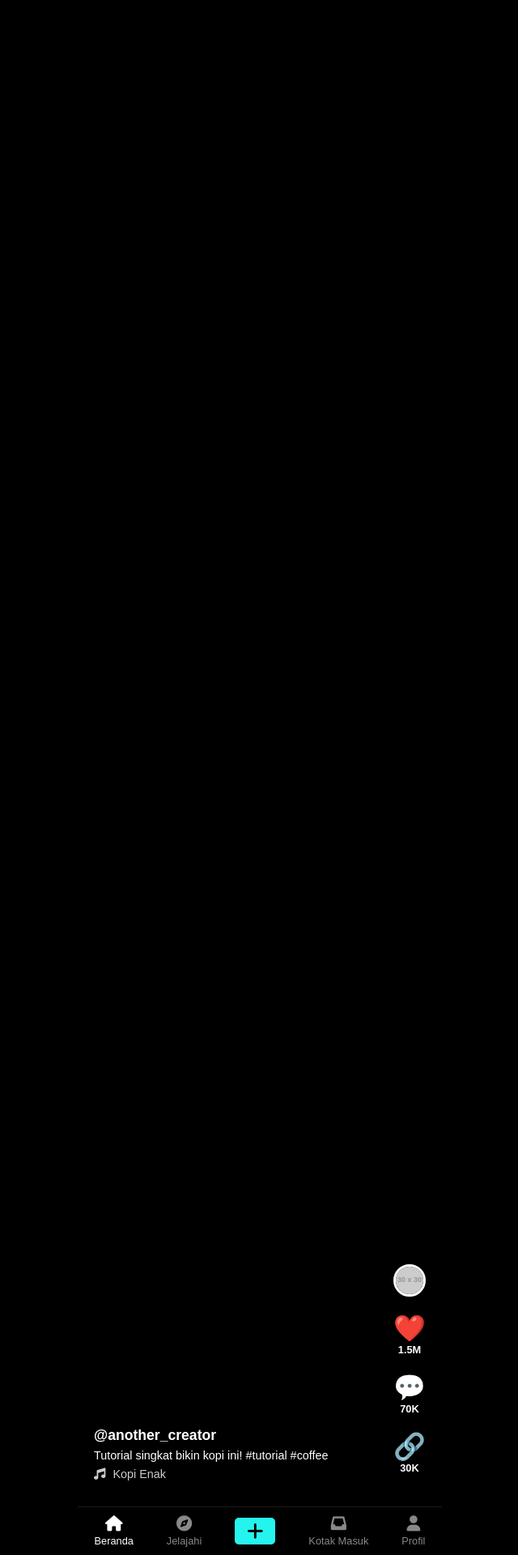
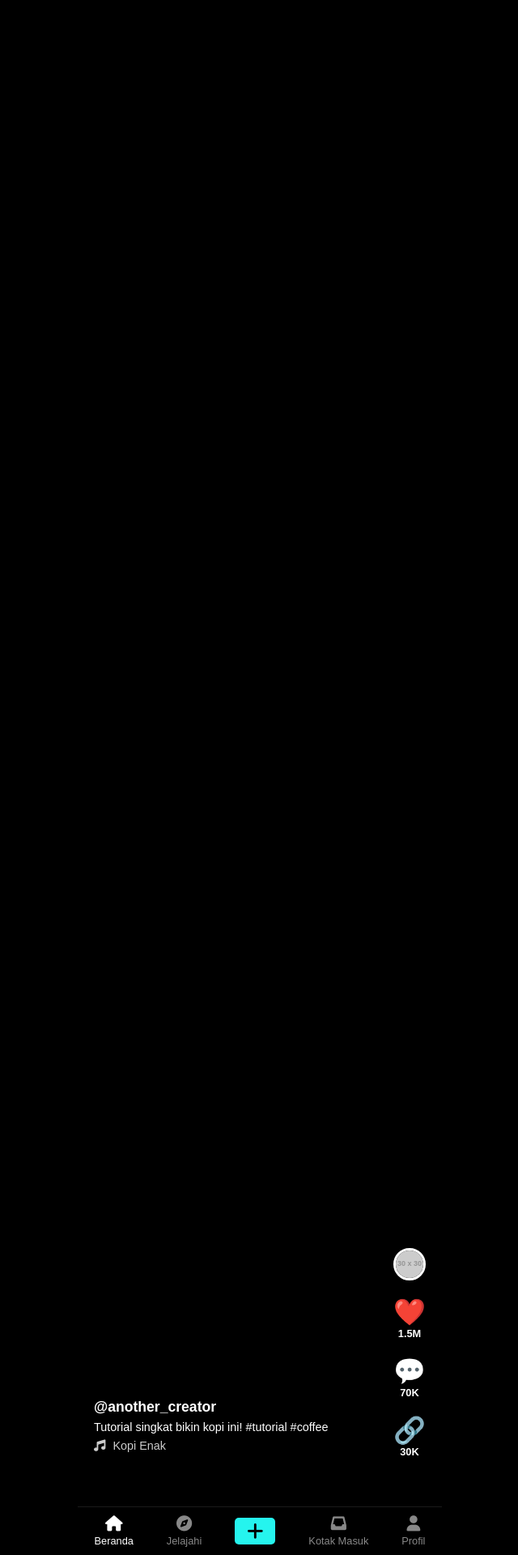
Before and after one commit to x-qmo/x-qmo.github.io, a Jekyll site: the page built from _landing_pages/viges.md, in a window 1280 px wide. Shown: the part 1680-3600 px from the top of the page at 81% size, without its empty margins (319-959 px from the left). Built offline with Jekyll 4.4.1, drawn with Linux system fonts in a browser that asks for light colours; grey boxes are pictures that could not be loaded.

Commit message:
Update viges-style.css

```diff
--- a/assets/css/viges-style.css
+++ b/assets/css/viges-style.css
@@ -125,7 +125,7 @@ body {
 .user-info {
     display: flex;
     align-items: center;
-    margin-bottom: 10px;
+    margin-bottom: 45px;
 }
 
 .user-info img {
@@ -159,7 +159,7 @@ body {
 
 .interaction-sidebar {
     position: absolute;
-    bottom: 80px; /* Sejajar dengan video-details */
+    bottom: 100px; /* Sejajar dengan video-details */
     right: 20px;
     display: flex;
     flex-direction: column;
```
